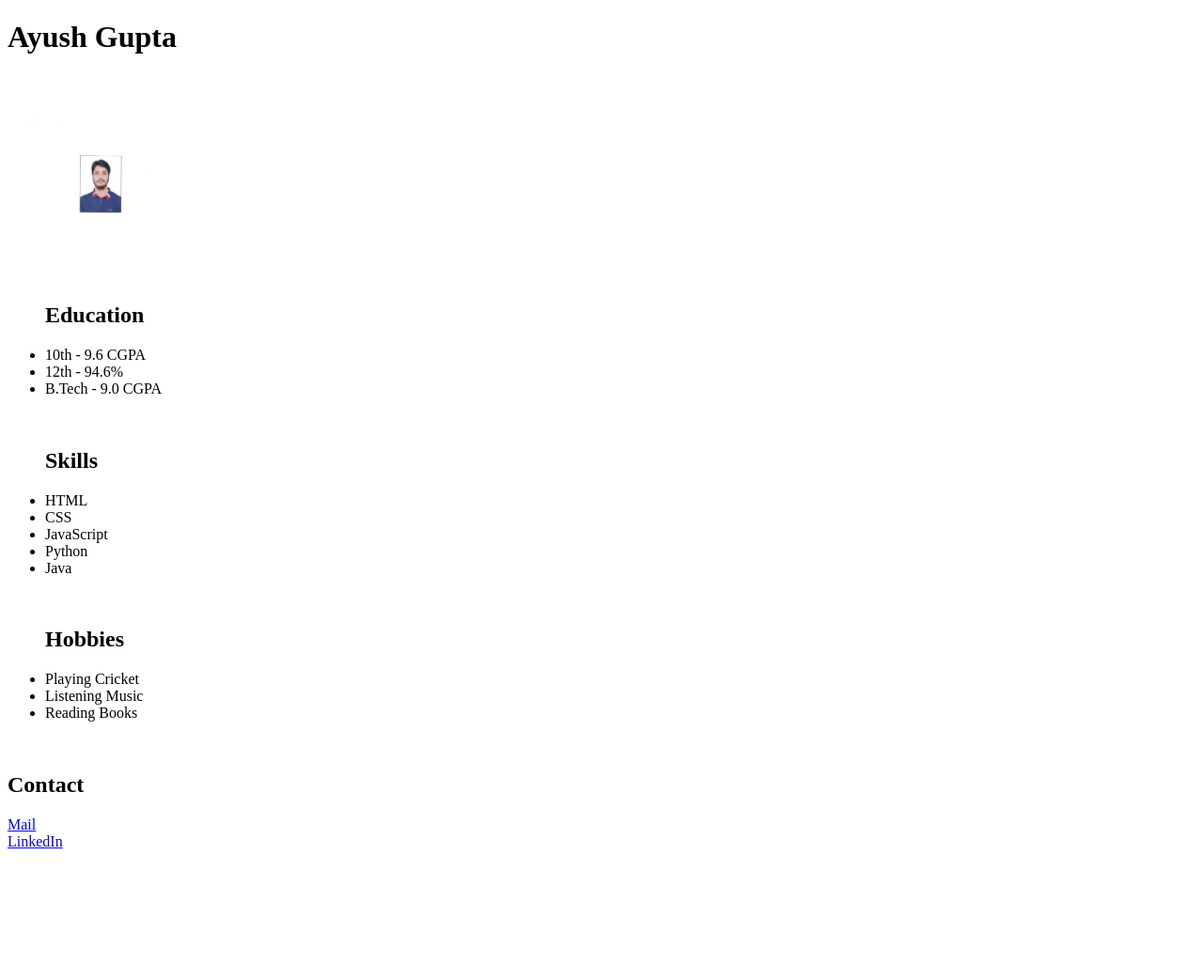
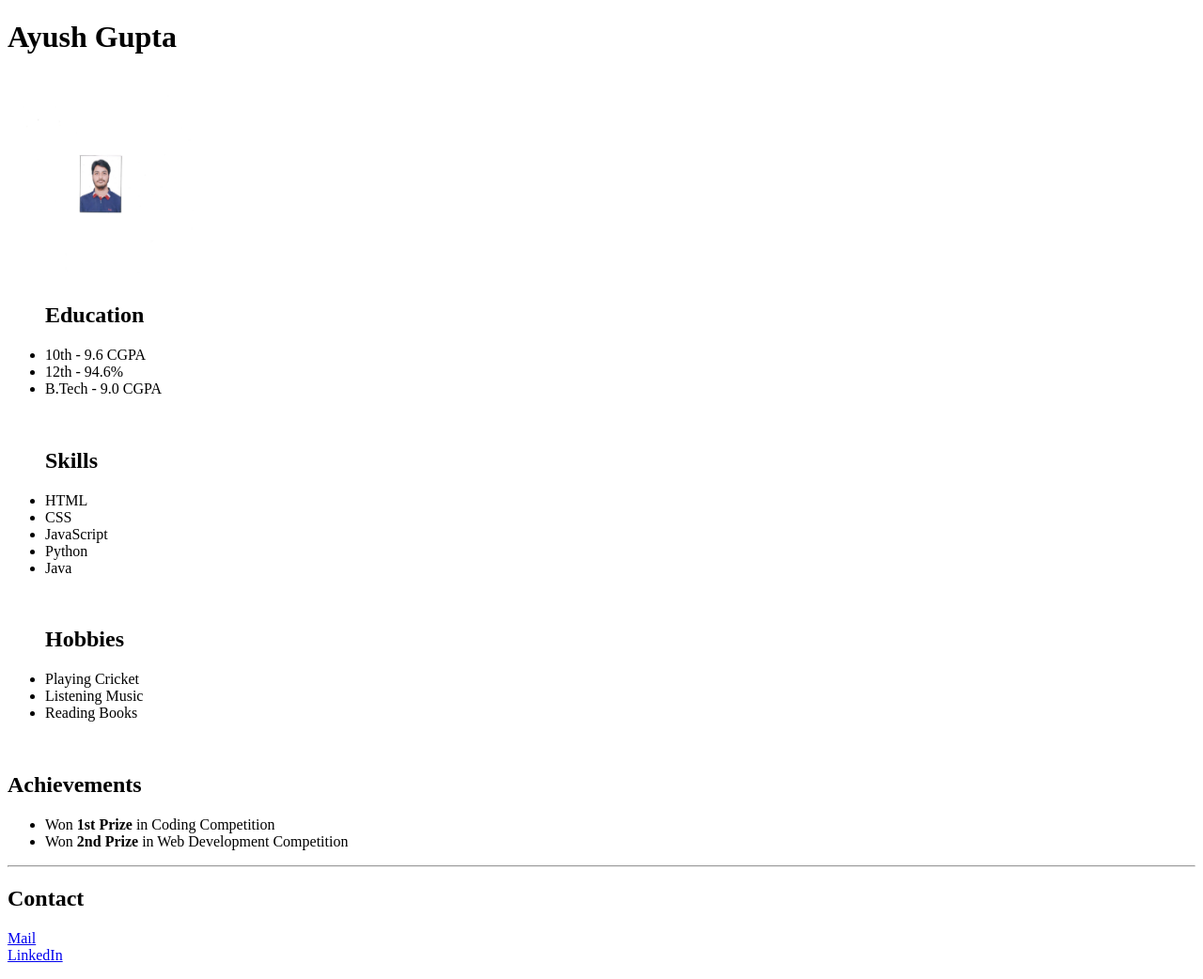
Before and after one commit to Ayush05G/WebDev, a plain HTML site: page HTML/Portfolio.html in a window 1280 px wide. Shown: the whole page at 94% size. Before the commit the page ends 921 px from the top, so only its background shows below. Drawn offline with Linux system fonts and the light colour scheme.

Commit message:
Add achievements section and header/footer to portfolio HTML

```diff
--- a/HTML/Portfolio.html
+++ b/HTML/Portfolio.html
@@ -6,7 +6,9 @@
     <title>Portfolio</title>
 </head>
 <body>
+    <header>
     <h1>Ayush Gupta</h1>
+    </header>
     <br>
     <img src="Myphoto.jpg" alt="My Photo" width="200" height="200">
     <br>
@@ -33,13 +35,21 @@
         <li>Reading Books</li>
     </ul>
     <br>
+    <section>
+        <h2>Achievements</h2>
+        <ul>
+            <li>Won <b>1st Prize</b> in Coding Competition</li>
+            <li>Won <b>2nd Prize</b> in Web Development Competition</li>
+    </section>
+    <hr>
+    <footer>
         <h2>Contact</h2>
         <p><a href="https://www.ayush2425.rk@gmail.com"> Mail </a>
         <br>
         <a href="https://www.linkedin.com/in/ayush-gupta-2425/"> LinkedIn </a>
         <br>
         </p>
-
+    </footer>
 
 </body>
 </html>
```
